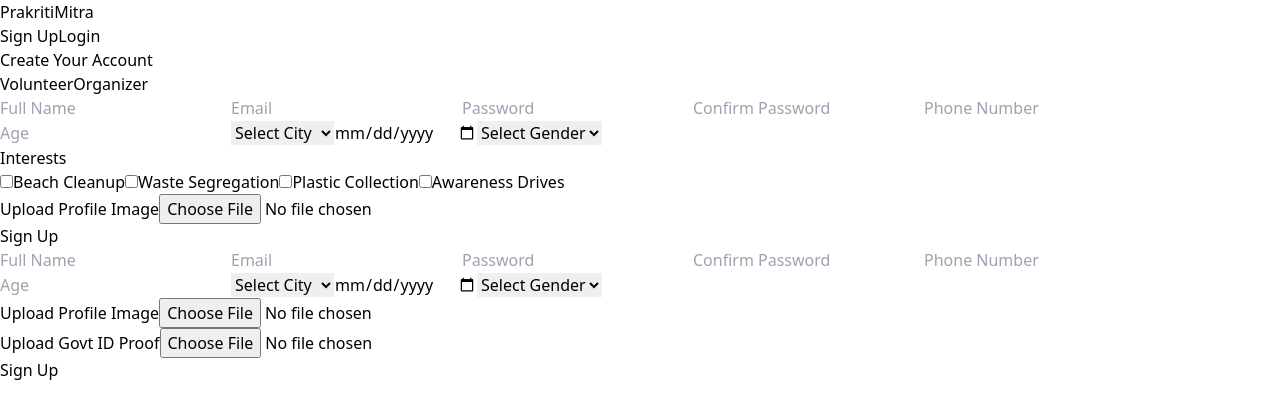
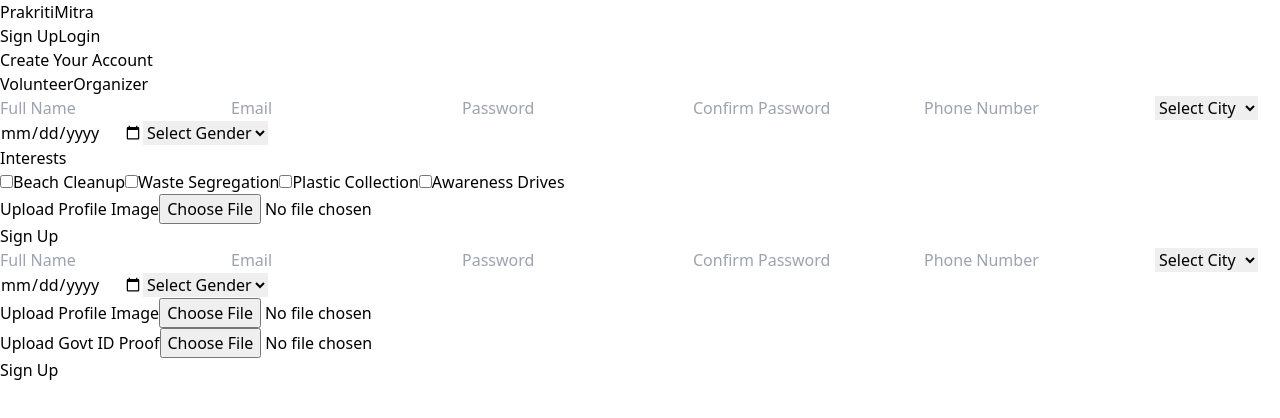
Before and after one commit to PrakritiMitra/PrakritiMitra, a React (Vite) app in the folder frontend/: page /signup in a window 1280 px wide. Shown: the top 418 px of the page. Built offline with nearby package versions, Linux system fonts and the light colour scheme.

Commit message:
removed age input in signup forms

```diff
--- a/frontend/src/components/auth/OrganizerForm.jsx
+++ b/frontend/src/components/auth/OrganizerForm.jsx
@@ -115,16 +115,6 @@ export default function OrganizerForm() {
         required
       />
 
-      <input
-        name="age"
-        type="number"
-        value={formData.age}
-        onChange={handleChange}
-        placeholder="Age"
-        className="input w-full px-4 py-2 border border-gray-300 rounded focus:outline-none focus:ring-2 focus:ring-blue-400"
-        required
-      />
-
       <select
         name="city"
         value={formData.city}
--- a/frontend/src/components/auth/VolunteerForm.jsx
+++ b/frontend/src/components/auth/VolunteerForm.jsx
@@ -82,8 +82,6 @@ export default function VolunteerForm() {
       <input name="password" type="password" value={formData.password} onChange={handleChange} placeholder="Password"  className="input w-full px-4 py-2 border border-gray-300 rounded focus:outline-none focus:ring-2 focus:ring-blue-400" required />
       <input name="confirmPassword" type="password" value={formData.confirmPassword} onChange={handleChange} placeholder="Confirm Password"  className="input w-full px-4 py-2 border border-gray-300 rounded focus:outline-none focus:ring-2 focus:ring-blue-400" required />
       <input name="phone" value={formData.phone} onChange={handleChange} placeholder="Phone Number"  className="input w-full px-4 py-2 border border-gray-300 rounded focus:outline-none focus:ring-2 focus:ring-blue-400" required />
-      <input name="age" type="number" value={formData.age} onChange={handleChange} placeholder="Age"  className="input w-full px-4 py-2 border border-gray-300 rounded focus:outline-none focus:ring-2 focus:ring-blue-400" required />
-
       <select name="city" value={formData.city} onChange={handleChange}  className="input w-full px-4 py-2 border border-gray-300 rounded focus:outline-none focus:ring-2 focus:ring-blue-400" required>
         <option value="">Select City</option>
         {cityOptions.map((city) => (
```
